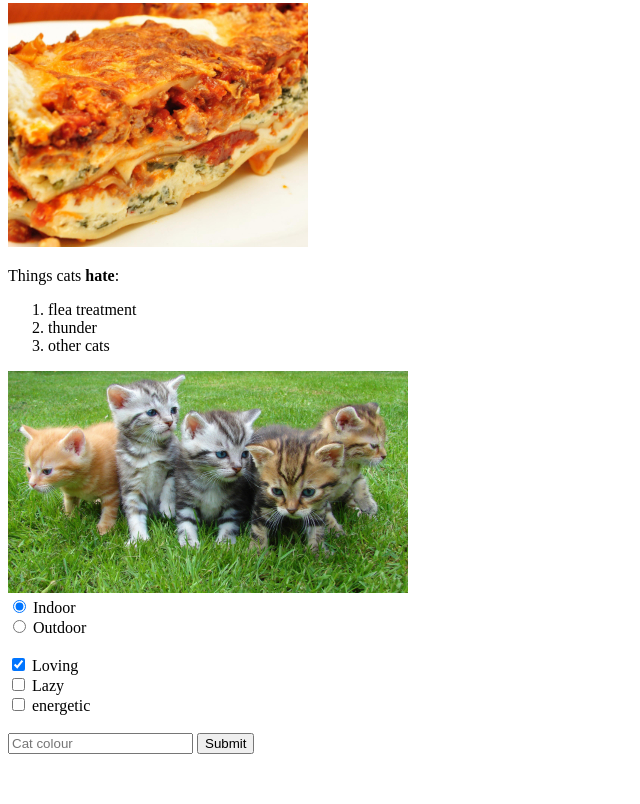
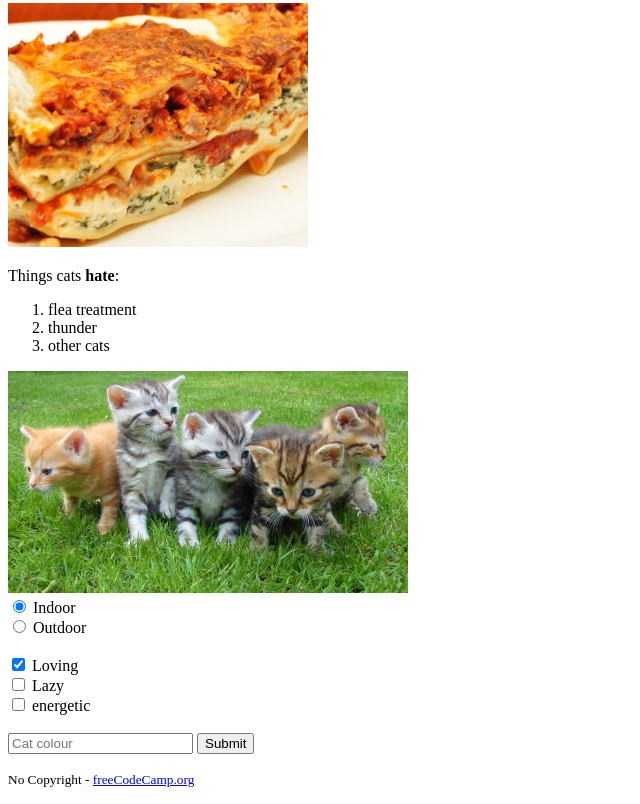
Before and after one commit to JasperDeJonghe/Portfolio, a plain HTML site: page index.html in a window 1280 px wide. Shown: the part 666-1470 px from the top of the page, without its empty margins (0-640 px from the left). Before the commit the page ends 1428 px from the top, so only its background shows below. Drawn offline with Linux system fonts and the light colour scheme.

Commit message:
third commit

```diff
--- a/index.html
+++ b/index.html
@@ -48,5 +48,8 @@
         <button type="submit">Submit</button>
       </form>
     </main>
+    <footer>
+      <p><small>No Copyright - <a href="freecodecamp.ort">freeCodeCamp.org</a></small></p>
+    </footer>
   </body>
 </html>
--- a/styles.css
+++ /dev/null
@@ -1,3 +0,0 @@
-* {
-    background-color: gray;
-}
```
